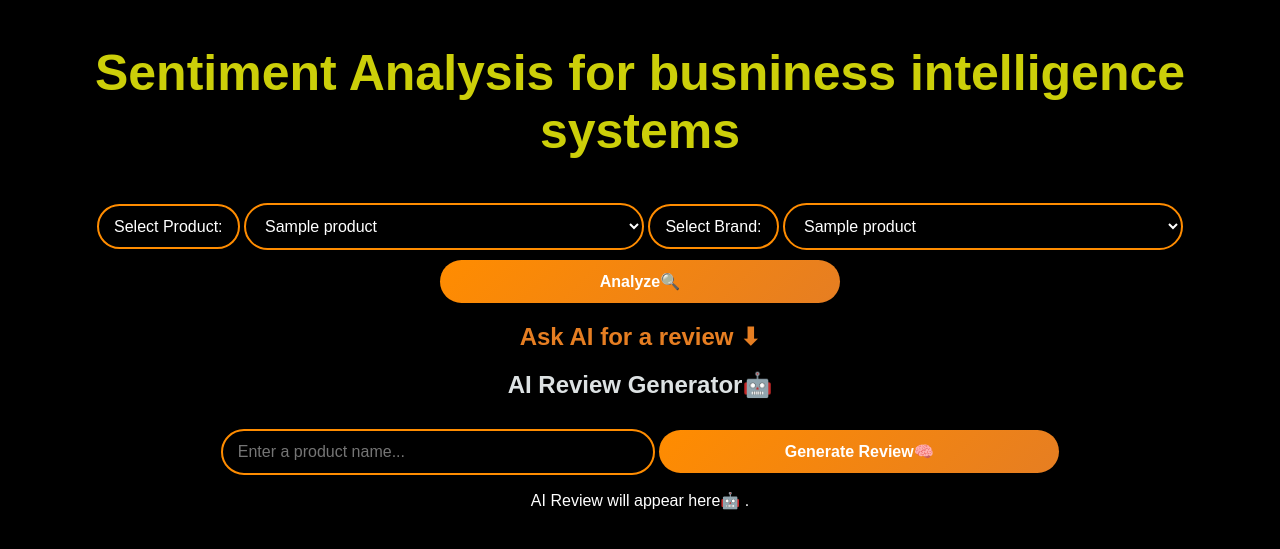
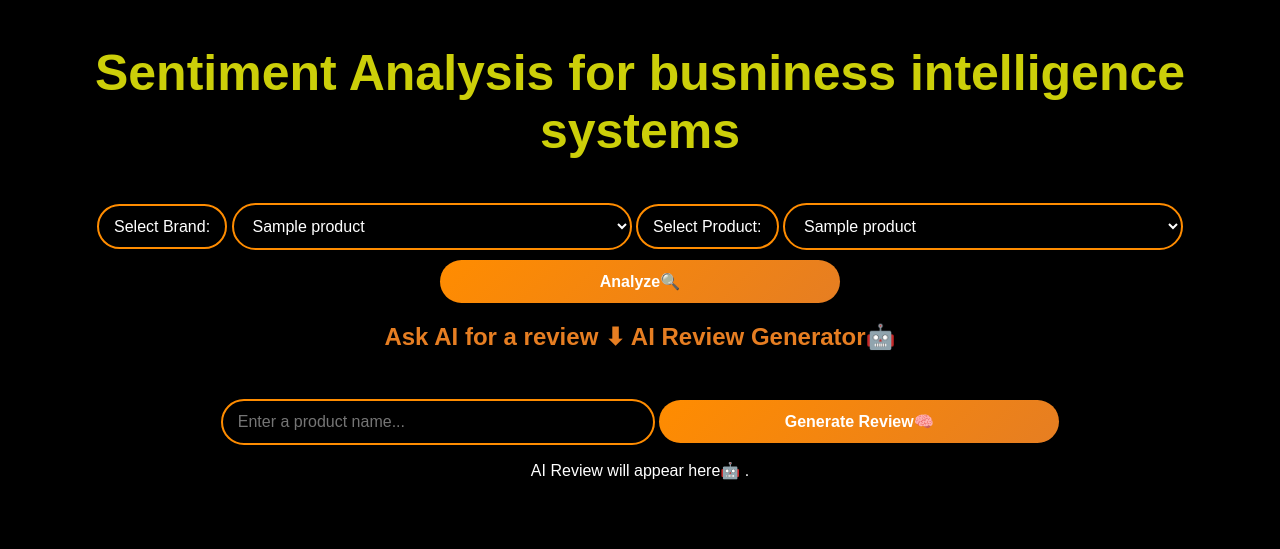
Before and after one commit to Sandeepmarcher/sentiment-analysis-for-business-intelligent-systems, a Flask app: page /dashboard in a window 1280 px wide. Shown: the part 70-619 px from the top of the page. Run offline with Flask 3, Linux system fonts and the light colour scheme; tables that the repository leaves empty hold one stand-in row (values such as "Sample post"); some libraries are stand-ins or nearby versions.

Commit message:
Update index.html

```diff
--- a/templates/index.html
+++ b/templates/index.html
@@ -212,7 +212,12 @@ h3 {
 
 
     <h1 style="color: #cccf09;font-size:50px;">Sentiment Analysis for busniness intelligence systems</h1>
-
+    <label for="brand" class="text-input">Select Brand:</label>
+    <select id="brand" class="text-input">
+        {% for brand in brands %}
+        <option value="{{ brand }}">{{ brand }}</option>
+        {% endfor %}
+    </select>
     <label for="product" class="text-input">Select Product:</label>
     <select id="product" class="text-input">
         {% for product in products %}
@@ -220,12 +225,7 @@ h3 {
         {% endfor %}
     </select>
 
-    <label for="brand" class="text-input">Select Brand:</label>
-    <select id="brand" class="text-input">
-        {% for brand in brands %}
-        <option value="{{ brand }}">{{ brand }}</option>
-        {% endfor %}
-    </select>
+
 
     <button id="analyze-btn" class="text-input">Analyze🔍</button>
 
@@ -233,8 +233,7 @@ h3 {
     <h2 id="avg-rating"></h2>
     <div id="chart"></div>
     <div id="reviews"></div>
-    <h2 style="color: #e67e22;">Ask AI for a review ⬇</h2>
-    <h2>AI Review Generator🤖 </h2>
+    <h2 style="color: #e67e22;">Ask AI for a review ⬇ AI Review Generator🤖 </h2><br>
     <input type="text" id="review-input" class="text-input" placeholder="Enter a product name...">
     <button id="generate-btn" class="text-input">Generate Review🧠</button>
     <p id="generated-review" class="p"></p>
```
